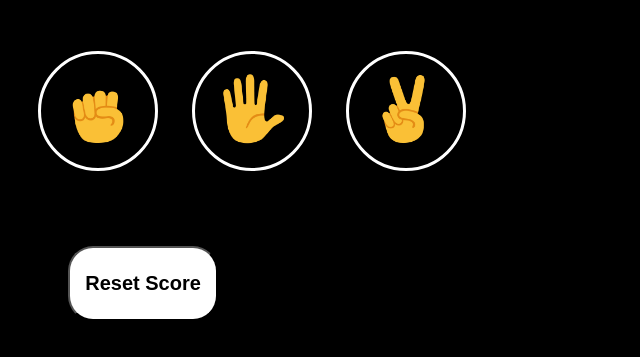
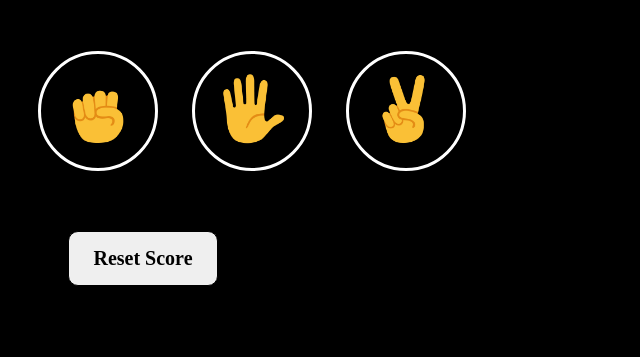
Before and after one commit to ChamuMR/Rock-Paper-Scissor-Game, a plain HTML site: page index.html in a window 1280 px wide. Shown: the part 79-436 px from the top of the page, without its empty margins (0-640 px from the left). Drawn offline with Linux system fonts and the light colour scheme.

Commit message:
Update rps-css.css

```diff
--- a/rps-css.css
+++ b/rps-css.css
@@ -18,7 +18,7 @@ img{
  }
  p{
     margin-left:60px;
-    margin-bottom: 25px;
+    margin-bottom: 30px;
     font-size: 20px;
     color: white;
     font-family: Verdana, Geneva, Tahoma, sans-serif;
@@ -27,17 +27,13 @@ img{
  }
  .reset-button{
     margin-left: 60px;
-    margin-top: 20px;
+    width: 150px;
+    height: 55px;
     font-size: 20px;
-    font-family: Arial, Helvetica, sans-serif;
-    font-weight:600;
-    padding: 15px;
-    width: 150px;
-    height: 75px;
-    border-radius:25px;
-    border-color: black ;
-    border-width: 1px solid;
-    background-color: white;
+    font-family: 'Times New Roman', Times, serif;
+    font-weight: bold;
+    border-radius: 10px;
+    border:1px solid black;
  }
  h1{
    color: white;
```
